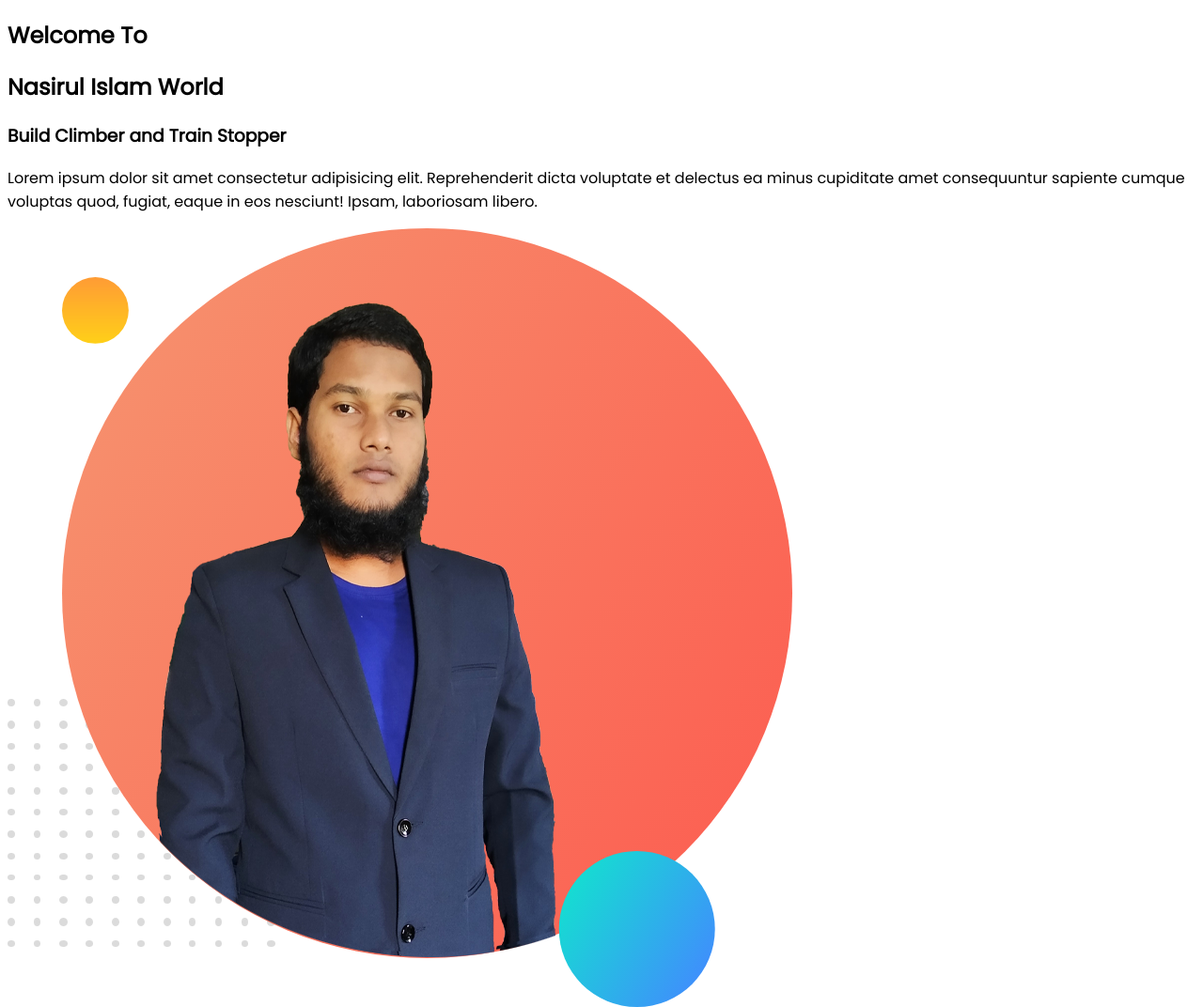
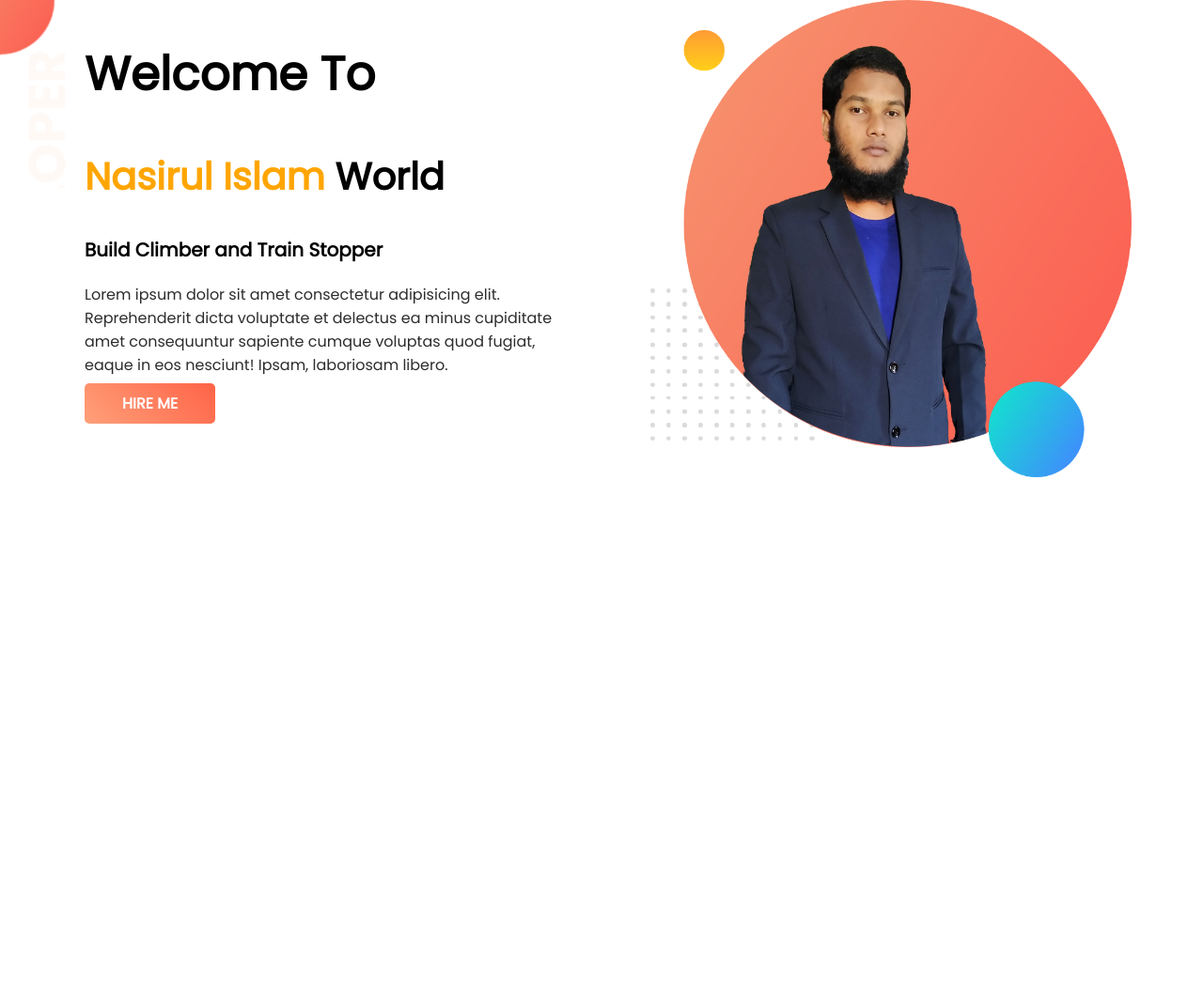
Before and after one commit to Nasirul-Islam/developer-portfolio, a plain HTML site: page index.html in a window 1280 px wide. Shown: the whole page at 94% size. After the commit the page ends 800 px from the top, so only its background shows below. Drawn offline with Linux system fonts and the light colour scheme.

Commit message:
first section complete

```diff
--- a/css/style.css
+++ b/css/style.css
@@ -1,3 +1,51 @@
 body{
     font-family: 'Poppins', sans-serif;
+    margin: 0;
 }
+.top_img {
+    background-image: url(../images/top-banner.png);
+    background-repeat: no-repeat;
+    /* width: 100%; */
+    height: 200px;
+
+}
+.half_width{
+    width: 40%;
+    float: left;
+}
+.content {
+    margin:  0 90px;
+}
+.half_width h1{
+    font-size: 50px;
+    font-weight: 700;
+}
+.half_width h2{
+    font-size: 40px;
+    font-weight: 700;
+}.half_width span{
+    color: #ffa500;
+}
+.half_width h3{
+    font-size: 20px;
+    font-weight: 700;
+}
+.half_width p{
+    font-size: 16px;
+    font-weight: 400;
+    color: rgba(0, 0, 0, 0.829);
+}
+.button{
+    text-decoration: none;
+    padding: 10px 40px;
+    background: linear-gradient(45deg, lightsalmon, tomato);
+    border-radius: 5px;
+    color: white;
+    text-transform: uppercase;
+    font-weight: 700;
+
+}
+
+.half_width img{
+    width: 100%;
+}
--- a/index.html
+++ b/index.html
@@ -13,16 +13,17 @@
 </head>
 
 <body>
-    <section>
-        <div class="content">
+    <section class="top_img">
+        <div class="half_width content">
             <h1>Welcome To</h1>
             <h2><span class="nasirul">Nasirul Islam</span> World</h2>
             <h3>Build Climber and Train Stopper</h3>
             <p>Lorem ipsum dolor sit amet consectetur adipisicing elit. Reprehenderit dicta voluptate et delectus ea
-                minus cupiditate amet consequuntur sapiente cumque voluptas quod, fugiat, eaque in eos nesciunt! Ipsam,
+                minus cupiditate amet consequuntur sapiente cumque voluptas quod fugiat, eaque in eos nesciunt! Ipsam,
                 laboriosam libero.</p>
+            <a class="button" href="#">Hire Me</a>
         </div>
-        <div class="image">
+        <div class="half_width">
             <img src="images/nasirul.png" alt="images">
         </div>
     </section>
```
